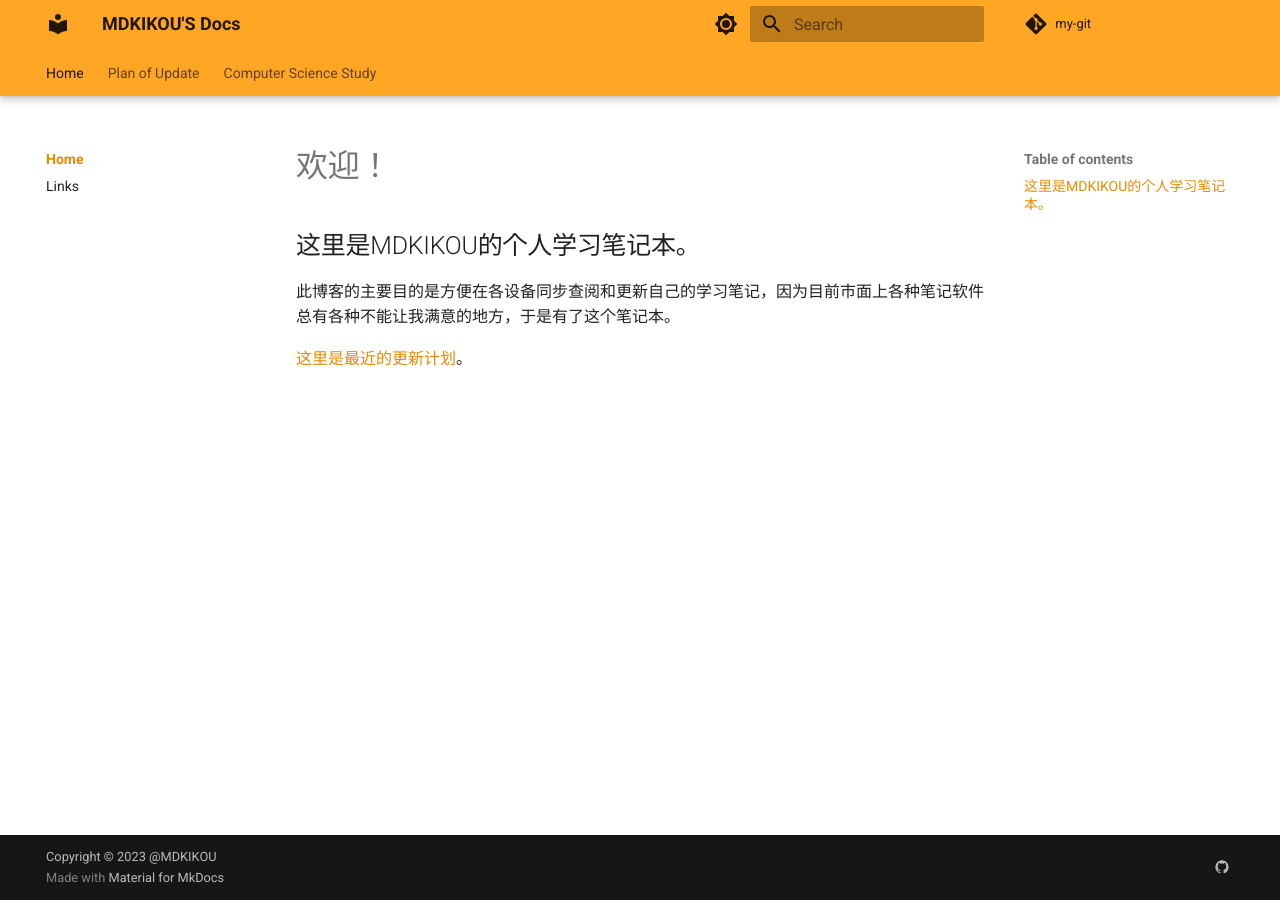
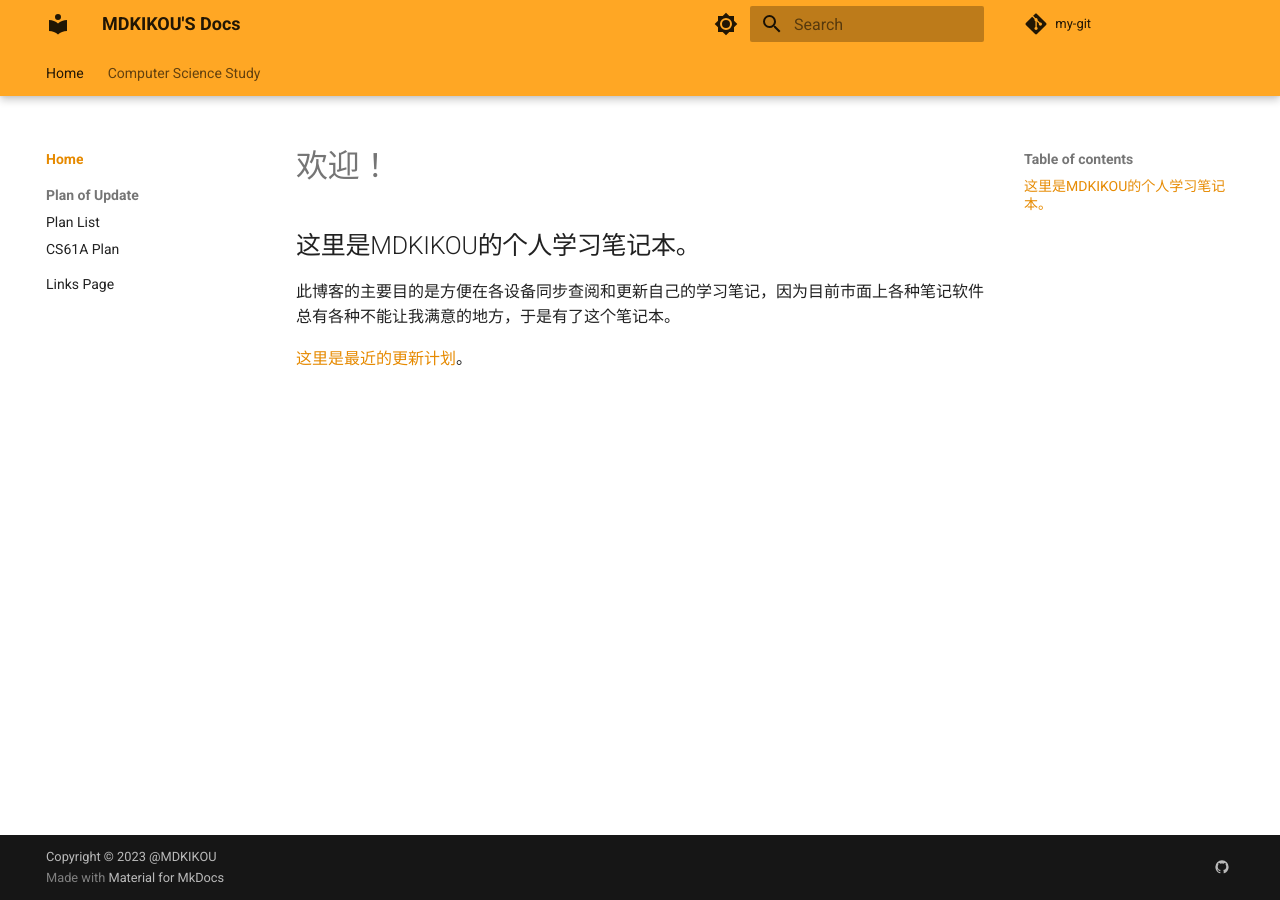
Before and after one commit to mdkikou/MK.MDKIKOU, an MkDocs documentation site: the page built from docs/index.md, in a window 1280 px wide. Built offline with MkDocs 1.6.1 and Material for MkDocs 9.7.7, drawn with Linux system fonts in a browser that asks for light colours; comment, search, counter and statistics services are not loaded; old or Windows-style settings are respelled for this version of MkDocs.

Commit message:
$ADDing intial documentation files

```diff
--- a/mkdocs.yml
+++ b/mkdocs.yml
@@ -2,13 +2,14 @@ site_name: MDKIKOU'S Docs
 
 nav:
   - Home:
-    - index.md
-    - Link.md
-  - Plan of Update:
-    - Plan/plan.md
+    - Welcome Page : index.md
+    - Plan of Update:
+      - Plan List: Plan\plan.md
+      - CS61A Plan: Computer\CS61A\Plan.md
+    - Links Page : Link.md
   - Computer Science Study:
-    - Computer/CS61A/Plan.md
-    - Computer/CS61A/L01.md
+    - Plan : Computer\CS61A\Plan.md
+    - Detail : Computer\CS61A\L01.md
 
   #- FirstPage_name: source_test/page1.md
   #- SecendPage_name: source_test/page2.md
```
